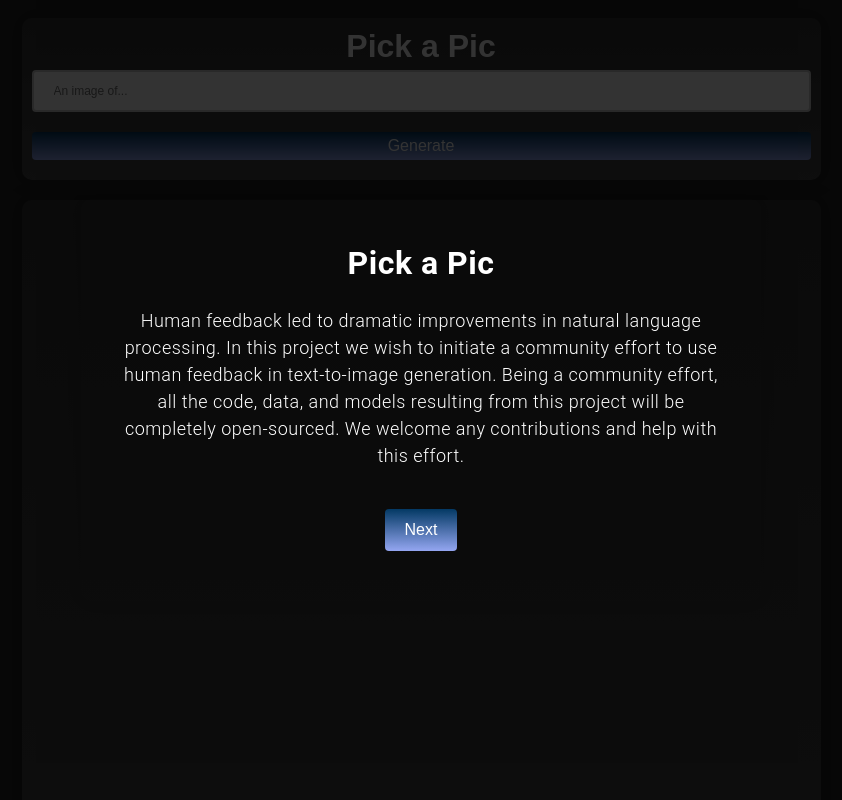
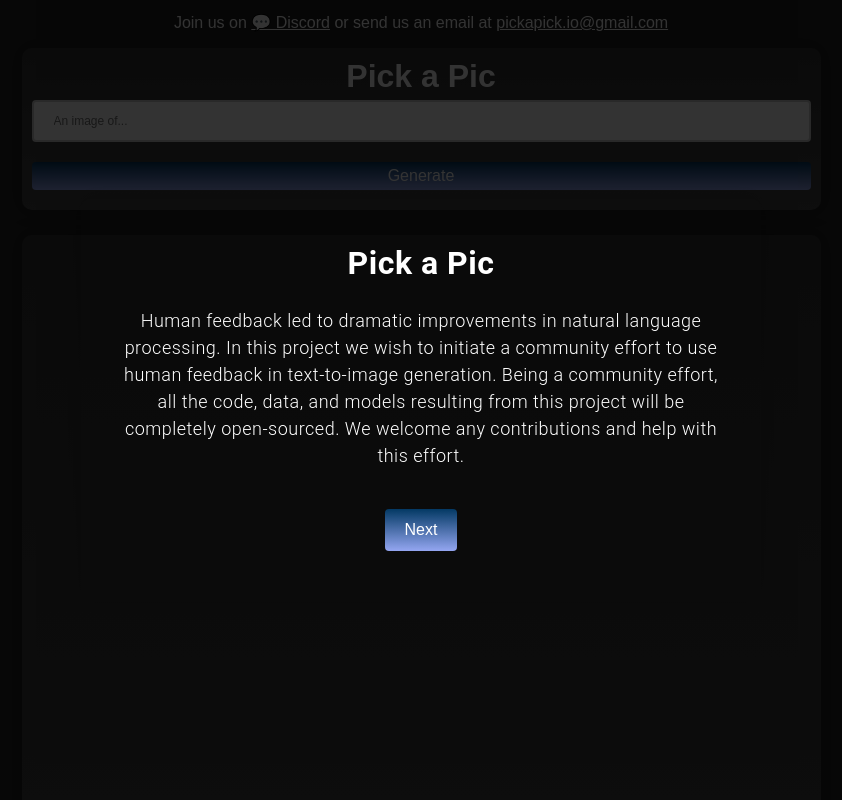
Before and after one commit to yuvalkirstain/heroku_app, a FastAPI app: page / in a window 1280 px wide. Shown: the whole page, without its empty margins (219-1061 px from the left). Run offline with FastAPI, Linux system fonts and the light colour scheme; parts of the project's set-up code (start-up, migrations or seed data) failed here and were passed over.

Commit message:
small UI changes

```diff
--- a/templates/index.html
+++ b/templates/index.html
@@ -5,6 +5,11 @@
     <title>Pick a Pic</title>
 </head>
 <body>
+
+<footer>
+    <p>Join us on <a href="https://discord.gg/SWVEm9Kz" target="_blank">💬 Discord</a> or send us an email at <a
+            href="mailto:pickapic.io@gmail.com" target="_blank">pickapick.io@gmail.com</a></p>
+</footer>
 
 {% if not is_authenticated %}
     <div class="splash-screen" id="splash-screen">
@@ -52,7 +57,7 @@
     </div>
 {% endif %}
 <div class="parent" style="top: 0;">
-    <div class="container" style="top: 0;">
+    <div class="container" style="top: 0; margin-top: 0">
         <h1>Pick a Pic</h1>
         <input type="text" id="prompt" placeholder="An image of...">
         <div class="button-container">
@@ -63,9 +68,9 @@
 
     </div>
 
-    <div class="progress-container" style="display: none">
-        <div class="status-text"></div>
-        <div class="progress-bar-background">
+    <div class="progress-container" style="display: block">
+        <div class="status-text" style="width: 100%"></div>
+        <div class="progress-bar-background" style="display: none">
             <div class="progress-bar"></div>
         </div>
     </div>
@@ -98,12 +103,6 @@
     </div>
 
 
-    <footer>
-        <p>Join us on <a href="https://discord.gg/SWVEm9Kz" target="_blank">💬 Discord</a> or send us an email at <a
-                href="mailto:pickapic.io@gmail.com" target="_blank">pickapick.io@gmail.com</a></p>
-    </footer>
-
-
     <script>
         {#const clearButton = document.getElementById('clear-button');#}
         const submitButton = document.getElementById('submit-button');
@@ -111,6 +110,7 @@
         const promptInput = document.getElementById('prompt');
         const imageGridContainer = document.getElementById('image-grid-container');
         const imageGrid = document.querySelector('.image-grid');
+        const statusText = document.querySelector('.status-text');
         {#const originalButtonWidth = clearButton.style.width;#}
 
         {% if not is_authenticated %}
@@ -232,6 +232,9 @@
             image.classList.add('after_clicked');
             image.classList.add('clicked');
 
+            statusText.innerText = ""
+            window.scrollTo(0, 0)
+
             // Enable submit button to generate more images
             {#clearButton.style.width = '33%';#}
             {#clearButton.style.marginRight = '0.5%';#}
@@ -276,7 +279,7 @@
             }
 
             // Hide progress indicator
-            document.querySelector('.progress-container').style.display = 'none';
+            document.querySelector('.progress-bar-background').style.display = 'none';
         }
 
         function onRequestLoad(event) {
@@ -290,7 +293,7 @@
                 console.error('Error loading images');
 
                 // Hide progress indicator
-                document.querySelector('.progress-container').style.display = 'none';
+                document.querySelector('.progress-bar-background').style.display = 'none';
             }
         }
 
@@ -315,7 +318,6 @@
         }
 
         function checkJobStatus(jobId) {
-            const statusText = document.querySelector('.status-text');
             const request = new XMLHttpRequest();
             request.open('GET', '/get_images_status/?job_id=' + jobId, true);
 
@@ -331,6 +333,7 @@
                     if (status === 'finished') {
                         console.log('Job finished');
                         getJobResult(jobId);
+                        statusText.innerText = "Click on your favourite image"
                     } else {
                         setTimeout(() => {
                             checkJobStatus(jobId);
@@ -379,7 +382,7 @@
                 };
 
                 // Show progress indicator
-                document.querySelector('.progress-container').style.display = 'block';
+                document.querySelector('.progress-bar-background').style.display = 'block';
                 document.querySelector('.status-text').innerText = '';
                 // Start interval to update progress bar
                 updateProgressBar(request);
```
